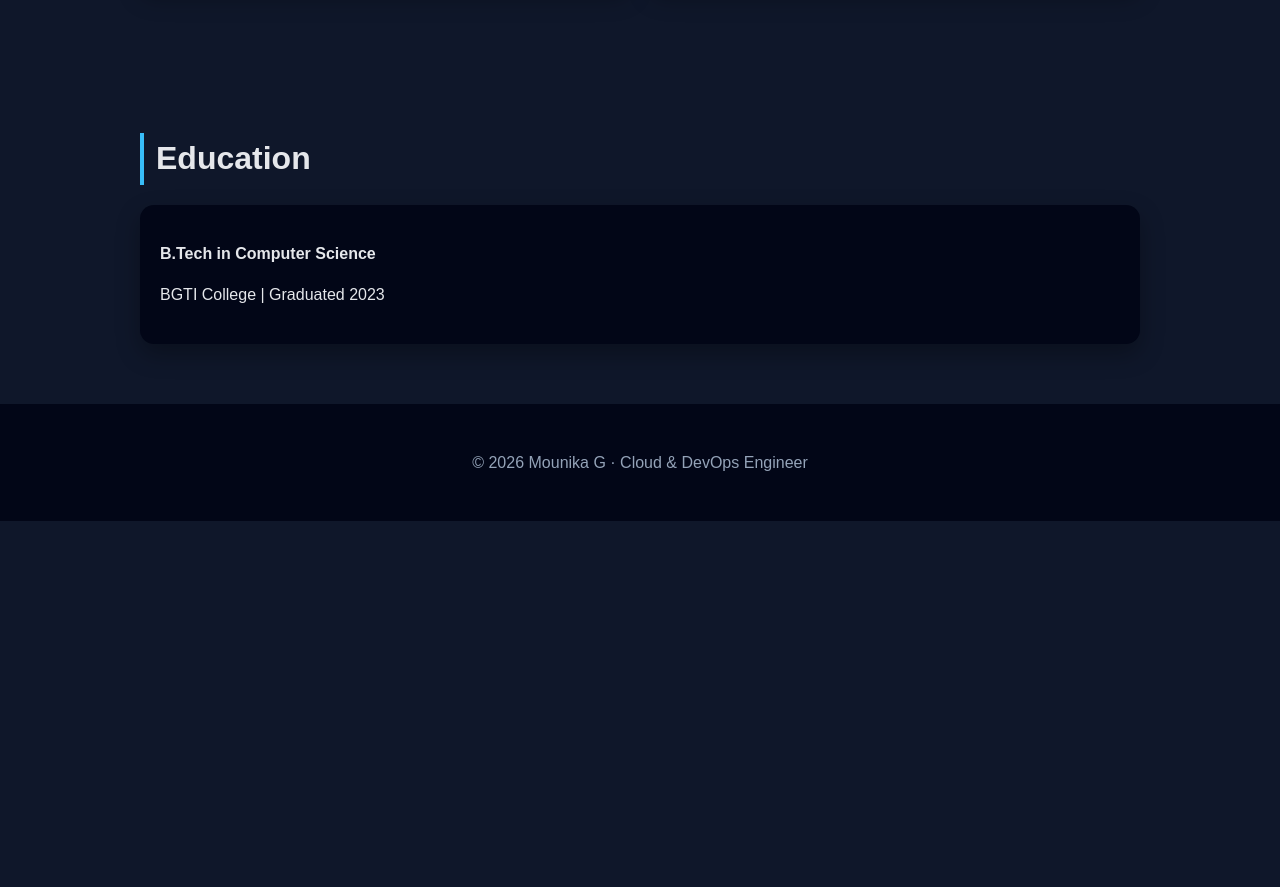
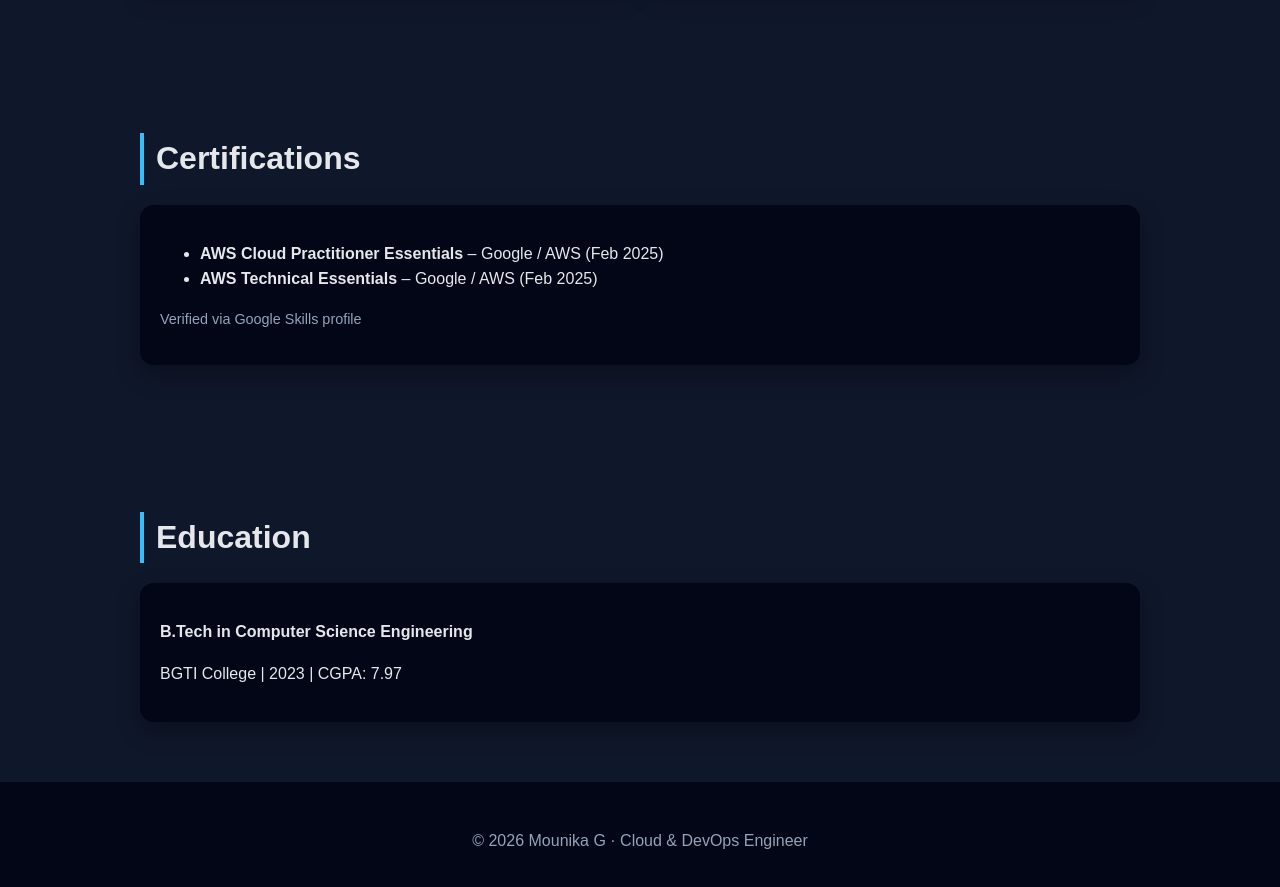
Before and after one commit to i-am-monika/i-am-monika.github.io, a plain HTML site: page index.html in a window 1280 px wide. Shown: the part 2160-3047 px from the top of the page. Before the commit the page ends 2681 px from the top, so only its background shows below. Drawn offline with Linux system fonts and the light colour scheme.

Commit message:
Add certifications section and update education details

```diff
--- a/index.html
+++ b/index.html
@@ -130,10 +130,21 @@
 </section>
 
 <section>
+  <h2>Certifications</h2>
+  <div class="card">
+    <ul>
+      <li><strong>AWS Cloud Practitioner Essentials</strong> – Google / AWS (Feb 2025)</li>
+      <li><strong>AWS Technical Essentials</strong> – Google / AWS (Feb 2025)</li>
+    </ul>
+    <p style="font-size:0.9rem;color:#94a3b8;">Verified via Google Skills profile</p>
+  </div>
+</section>
+
+<section>
   <h2>Education</h2>
   <div class="card">
-    <p><strong>B.Tech in Computer Science</strong></p>
-    <p>BGTI College | Graduated 2023</p>
+    <p><strong>B.Tech in Computer Science Engineering</strong></p>
+    <p>BGTI College | 2023 | CGPA: 7.97</p>
   </div>
 </section>
 
```
